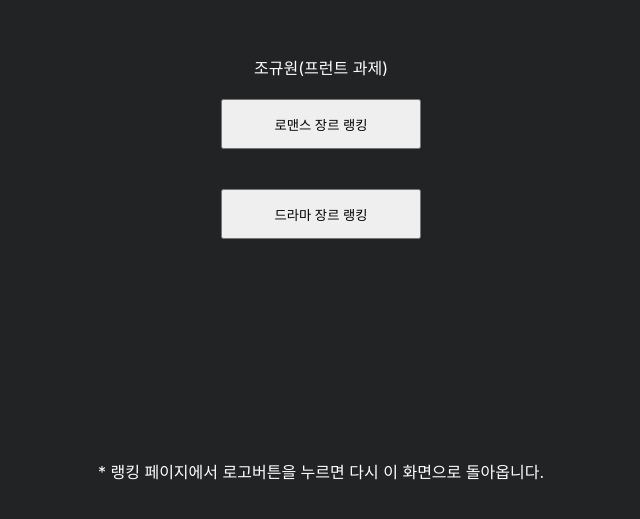
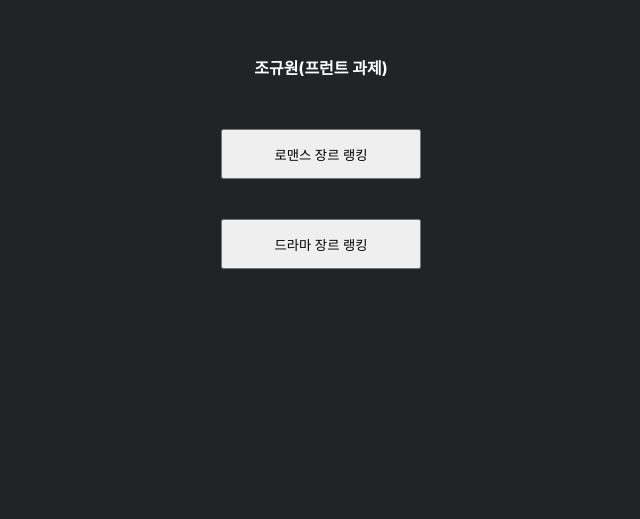
Before and after one commit to ChoQ94/toonBoard, a React (Create React App) app: page / in a window 1280 px wide. Shown: the part 145-664 px from the top of the page, without its empty margins (319-959 px from the left). Built offline with nearby package versions, Linux system fonts and the light colour scheme.

Commit message:
feat: 홈화면 간소화

```diff
--- a/src/screen/HomePage.tsx
+++ b/src/screen/HomePage.tsx
@@ -15,7 +15,9 @@ export default function HomePage() {
         alignItems: "center",
       }}
     >
-      <div style={{ color: "white", marginTop: "200px" }}>
+      <div
+        style={{ color: "white", margin: "200px 0 30px 0", fontWeight: "bold" }}
+      >
         조규원(프런트 과제)
       </div>
       <button
@@ -44,9 +46,6 @@ export default function HomePage() {
       >
         드라마 장르 랭킹
       </button>
-      <div style={{ color: "white", marginTop: "200px" }}>
-        * 랭킹 페이지에서 로고버튼을 누르면 다시 이 화면으로 돌아옵니다.
-      </div>
     </div>
   );
 }
```
